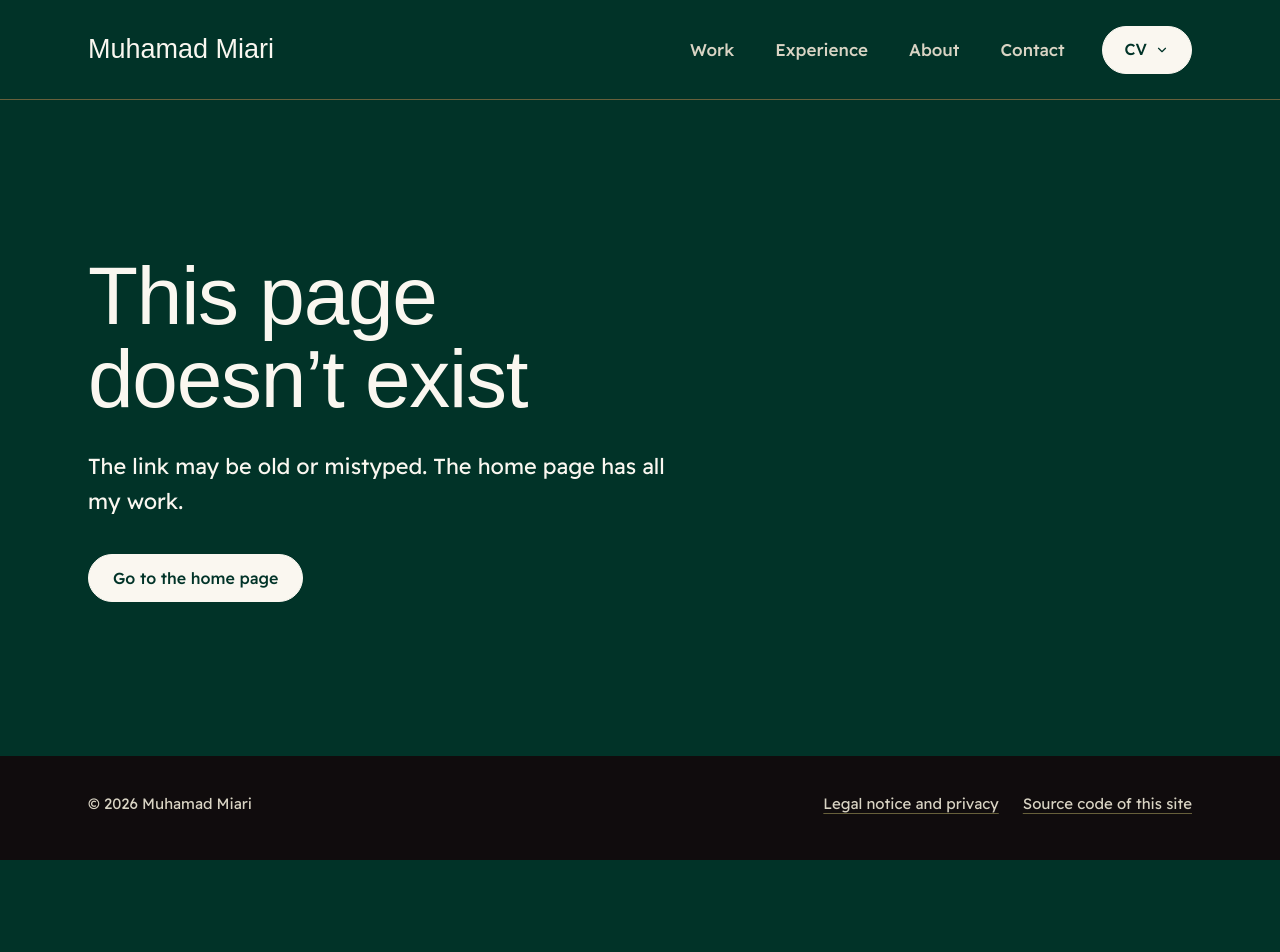
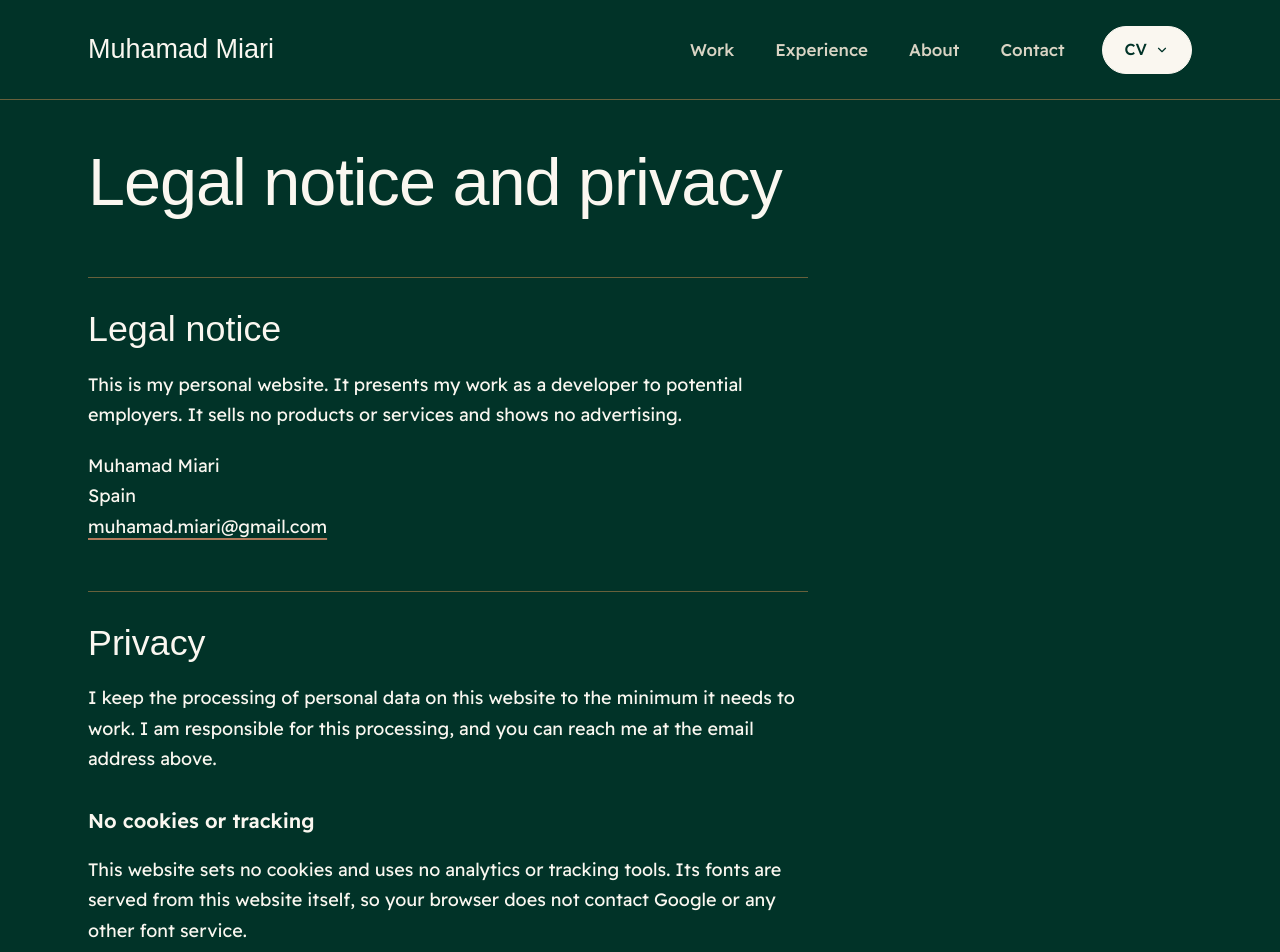
Before and after one commit to miari959/portfolio, a Next.js app: page /legal in a window 1280 px wide. Before the commit this address had no page. Shown: the top 952 px of the page. Before the commit the page ends 860 px from the top, so only its background shows below. Built offline with nearby package versions, Linux system fonts and the light colour scheme; a web font is replaced by a local one.

Commit message:
Add the legal notice and privacy page and the real contact email

```diff
--- /dev/null
+++ b/src/app/legal/page.module.css
@@ -0,0 +1,48 @@
+/* The legal page: one readable column of text */
+.content {
+  max-width: 720px;
+  padding-top: clamp(32px, 4vw, 48px);
+  padding-bottom: clamp(64px, 8vw, 104px);
+  display: flex;
+  flex-direction: column;
+  gap: 20px;
+  line-height: 1.7;
+}
+
+.title {
+  margin: 0 0 12px;
+  font-size: clamp(40px, 5.2vw, 72px);
+  line-height: 1.04;
+  letter-spacing: -0.015em;
+}
+
+/* Each main part starts with a thin divider, as on the case studies */
+.content h2 {
+  margin: 28px 0 0;
+  padding-top: 32px;
+  border-top: 1px solid var(--color-olive);
+  font-size: clamp(30px, 2.8vw, 38px);
+  line-height: 1.1;
+}
+
+.content h3 {
+  margin: 12px 0 0;
+  font-size: 20px;
+  line-height: 1.4;
+  font-weight: 600;
+}
+
+.content p {
+  margin: 0;
+}
+
+/* Browsers show <address> in italics by default */
+.address {
+  font-style: normal;
+}
+
+.updated {
+  margin-top: 20px;
+  font-size: 15px;
+  color: var(--color-greige);
+}
--- /dev/null
+++ b/src/app/legal/page.tsx
@@ -0,0 +1,87 @@
+import type { Metadata } from "next";
+import { site } from "@/content/site";
+import styles from "./page.module.css";
+
+export const metadata: Metadata = {
+  title: `Legal notice and privacy – ${site.name}`,
+  description: "Who runs this website and how it handles personal data.",
+};
+
+export default function LegalPage() {
+  return (
+    <main id="main">
+      <div className="container fade-in">
+        <article className={styles.content}>
+          <h1 className={styles.title}>Legal notice and privacy</h1>
+
+          <h2>Legal notice</h2>
+          <p>
+            This is my personal website. It presents my work as a developer to potential employers.
+            It sells no products or services and shows no advertising.
+          </p>
+          <address className={styles.address}>
+            Muhamad Miari
+            <br />
+            Spain
+            <br />
+            <a href={`mailto:${site.email}`}>{site.email}</a>
+          </address>
+
+          <h2>Privacy</h2>
+          <p>
+            I keep the processing of personal data on this website to the minimum it needs to
+            work. I am responsible for this processing, and you can reach me at the email address
+            above.
+          </p>
+
+          <h3>No cookies or tracking</h3>
+          <p>
+            This website sets no cookies and uses no analytics or tracking tools. Its fonts are
+            served from this website itself, so your browser does not contact Google or any other
+            font service.
+          </p>
+
+          <h3>Hosting</h3>
+          <p>
+            The website is hosted by Vercel Inc. in the United States. When you visit it, Vercel
+            processes technical data such as your IP address, the approximate location derived
+            from it, information about your browser and device, and server log files, in order to
+            deliver the website and keep it secure. The legal basis is my legitimate interest in a
+            secure, working website (Article 6(1)(f) GDPR).
+          </p>
+          <p>
+            Vercel is certified under the EU-U.S. Data Privacy Framework, which covers the
+            transfer of this data to the United States, and keeps the data only for as long as
+            necessary. Its privacy notice gives the details:{" "}
+            <a href="https://vercel.com/legal/privacy">vercel.com/legal/privacy</a>.
+          </p>
+
+          <h3>Email</h3>
+          <p>
+            If you choose to email me, I use your email address and your message only to reply to
+            you and, if your message concerns a job, for the application process. The legal basis
+            is my legitimate interest in answering your message (Article 6(1)(f) GDPR). I delete
+            your emails once they are no longer needed for this purpose.
+          </p>
+
+          <h3>Links to other websites</h3>
+          <p>
+            This website links to other services, such as GitHub and LinkedIn. When you follow
+            such a link, that website’s own privacy policy applies.
+          </p>
+
+          <h3>Your rights</h3>
+          <p>
+            You have the right to access your personal data, to have it corrected or deleted, to
+            restrict or object to its processing and to receive it in a portable format. To
+            exercise these rights, email me. You also have the right to lodge a complaint with a
+            data protection authority. In Spain, this is the Agencia Española de Protección de
+            Datos: <a href="https://www.aepd.es">aepd.es</a>.
+          </p>
+
+          <p className={styles.updated}>Last updated: November 2026</p>
+        </article>
+      </div>
+    </main>
+  );
+}
--- a/src/content/site.ts
+++ b/src/content/site.ts
@@ -1,6 +1,6 @@
 export const site = {
   name: "Muhamad Miari",
-  email: "name@example.com",
+  email: "muhamad.miari@gmail.com",
   cv: {
     english: "/cv/Muhamad-Miari-CV-EN.pdf",
     german: "/cv/Muhamad-Miari-CV-DE.pdf",
```
